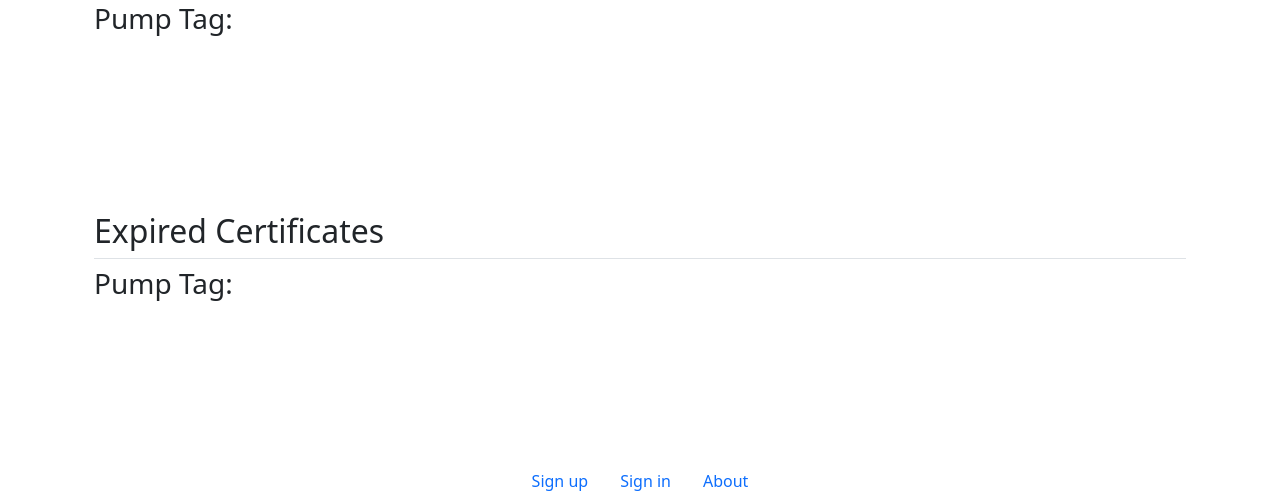
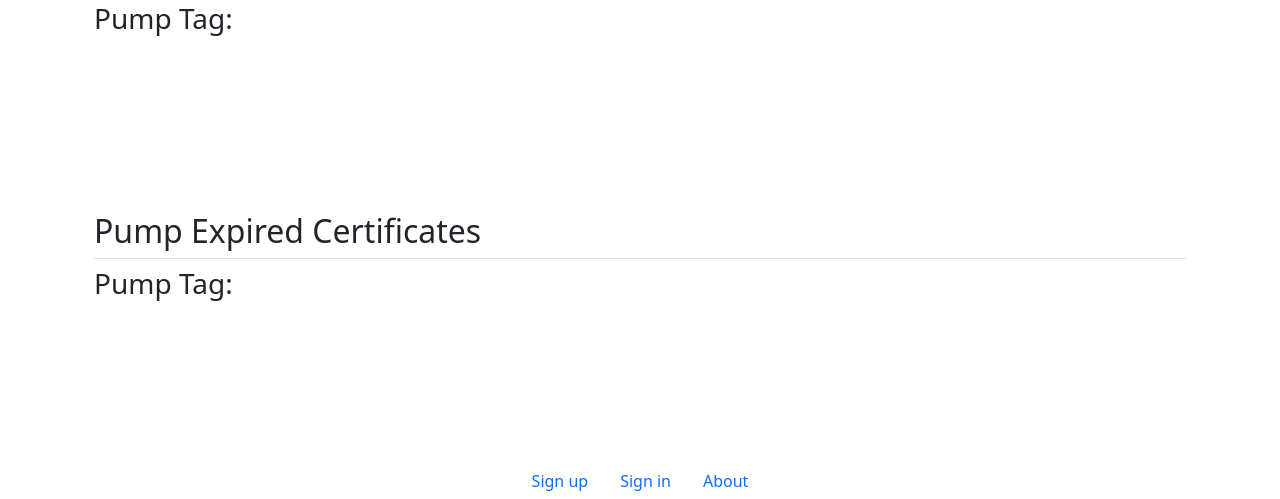
Before and after one commit to Nikolay-x/equipment_manager, a Django app: template templates/pumps/pump_certificates.html in a window 1280 px wide. Shown: the part 157-656 px from the top of the page. Run offline with Django 4.2, Linux system fonts and the light colour scheme; the template is opened without the code that fills it, so the values that code supplies are empty; some libraries are stand-ins or nearby versions.

Commit message:
Updating certificates and manuals templates

```diff
--- a/templates/pumps/pump_certificates.html
+++ b/templates/pumps/pump_certificates.html
@@ -50,7 +50,7 @@
 
     <div class="container px-4 py-5" id="hanging-icons">
         <div>
-            <h2 class="pb-2 border-bottom" id="text-color">Expired Certificates</h2>
+            <h2 class="pb-2 border-bottom" id="text-color">Pump Expired Certificates</h2>
             <h3 style="display: inline-block">Pump Tag:</h3>
             <h3 style="display: inline-block">{{ pump_tag }}</h3>
         </div>
```
